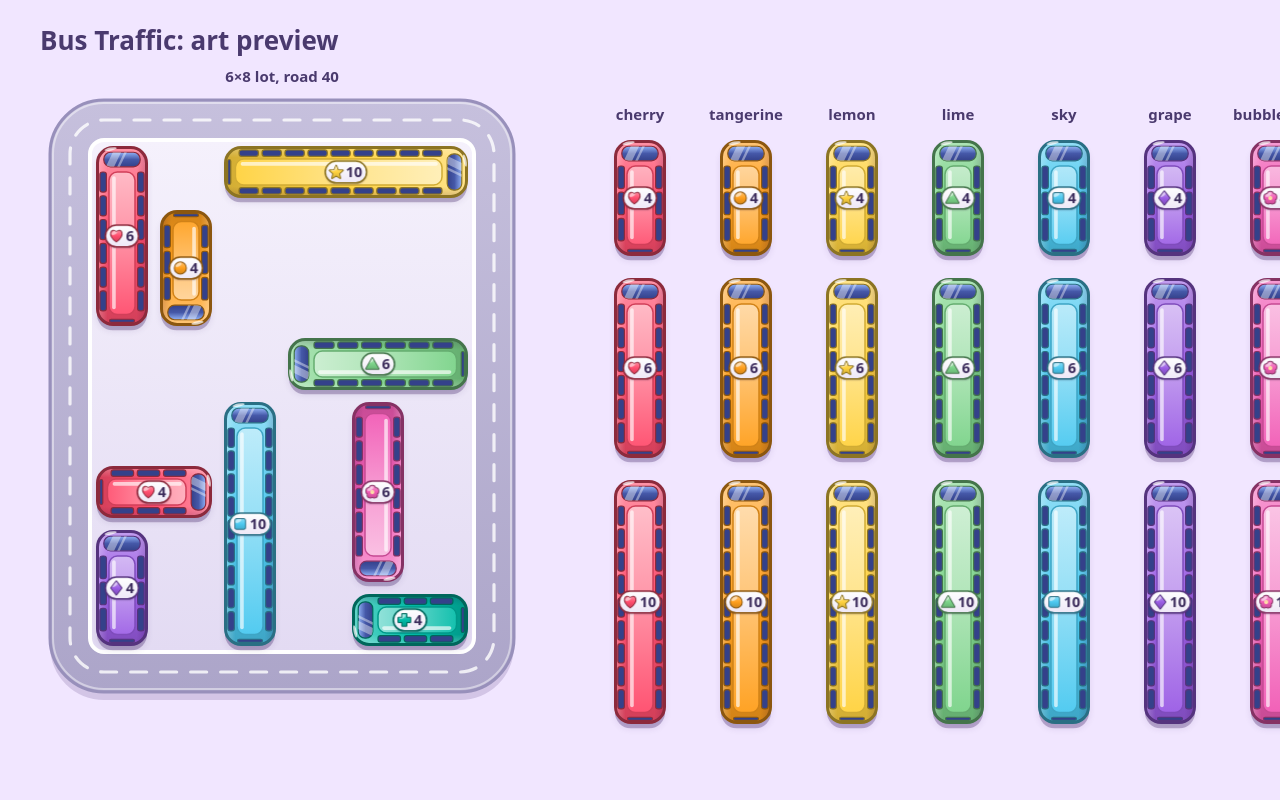
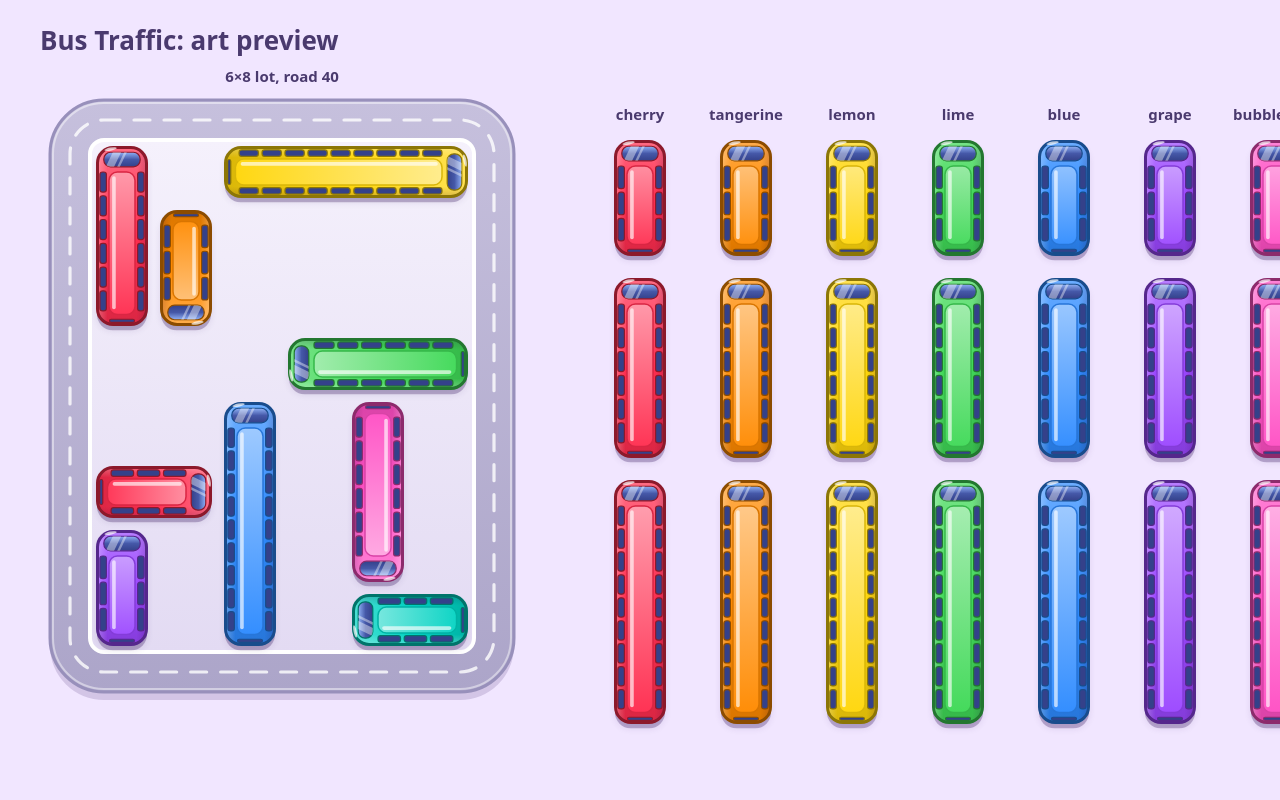
Before and after one commit to mitchellwaite/busTrafficGame, a website: page art-preview.html in a window 1280 px wide. Shown: the top 800 px of the page. Drawn offline with Linux system fonts and the light colour scheme; animation ran at ten frames a second.

Commit message:
Brighter colours, no symbols, bigger passengers, brown
- Colour alone tells buses and passengers apart: symbols are gone, parked
  buses show only the seats left, and the palette is brighter with hues
  spread further apart.
- New ninth colour, chocolate brown; each level still uses up to 8.
- The loop track is wider with thin soft-grey walls and no candy-stripe
  rims, so passengers are drawn ~70% bigger (r 16 -> 27). The loop is
  wider too; spots and lot move down 18 px to keep the bus lane clear.

Co-Authored-By: Claude Opus 5.5 <noreply@anthropic.com>

```diff
--- a/art-preview.html
+++ b/art-preview.html
@@ -19,8 +19,8 @@
 </div>
 <script type="module">
 import {
-  PALETTE, drawLot, drawLoop, loopPoint, drawSpot, drawBus,
-  drawPeep, drawSymbol, drawSparkle, drawCoin, coinDataURL,
+  PALETTE, drawLot, drawLoop, loopPoint, drawSpot, drawBus, drawBadge,
+  drawPeep, drawSparkle, drawCoin, coinDataURL,
 } from './src/art.js';
 
 const W = 1480, H = 1840, CELL = 64;
@@ -32,7 +32,6 @@ document.getElementById('coin48').src = coinDataURL(48);
 document.getElementById('coin96').src = coinDataURL(96);
 
 const rad = (d) => (d * Math.PI) / 180;
-const SEATS = { 2: 4, 3: 6, 4: 10 };
 const DIRS = { up: [0, -1, 0], right: [1, 0, 90], down: [0, 1, 180], left: [-1, 0, 270] };
 function label(s, x, y, size = 15, align = 'center') {
   ctx.font = `700 ${size}px system-ui, sans-serif`;
@@ -47,8 +46,8 @@ const lotBuses = [ // nose col, nose row, dir, cells, colour
   [2, 4, 'up', 4, 4], [0, 6, 'up', 2, 5], [4, 6, 'down', 3, 6], [4, 7, 'left', 2, 7], [1, 5, 'right', 2, 0],
 ];
 const spots = ['vip', 'open', 'open', 'open', 'open', 'locked', 'locked', 'locked'];
-const parked = [[0, 0, 3, '12/20'], [1, 4, 2, '3/10'], [2, 2, 4, '40/40'], [3, 7, 3, '0/20']]; // spot, colour, cells, label
-const loop = { x: 100, y: 1290, w: 640, h: 260 }, TRACK = 46, PEEP_R = 16;
+const parked = [[0, 0, 3, 8], [1, 4, 2, 3], [2, 2, 4, ''], [3, 7, 3, 10]]; // spot, colour, cells, seats left ('' = full)
+const loop = { x: 100, y: 1290, w: 640, h: 260 }, TRACK = 62, PEEP_R = 27;
 const peeps = Array.from({ length: 50 }, (_, i) => ({ ...loopPoint(loop, i / 50), c: (i * 5 + (i >> 2)) % 8 }))
   .sort((a, b) => a.y - b.y); // lower peeps overlap upper ones
 
@@ -63,7 +62,7 @@ function draw(time) {
   for (const [c, r, dir, n, color] of lotBuses) {
     const [dx, dy, deg] = DIRS[dir];
     drawBus(ctx, lot.x + (c + 0.5 - (dx * (n - 1)) / 2) * CELL, lot.y + (r + 0.5 - (dy * (n - 1)) / 2) * CELL,
-      CELL - 12, n * CELL - 12, rad(deg), color, SEATS[n]);
+      CELL - 12, n * CELL - 12, rad(deg), color);
   }
 
   PALETTE.forEach((p, i) => {
@@ -72,37 +71,40 @@ function draw(time) {
     let y = 140;
     for (const n of [2, 3, 4]) {
       const len = n * CELL - 12;
-      drawBus(ctx, x, y + len / 2, CELL - 12, len, 0, i, SEATS[n]);
+      drawBus(ctx, x, y + len / 2, CELL - 12, len, 0, i);
       y += len + 22;
     }
   });
 
   const ay = 900;
   [[0, 0], [90, 1], [180, 2], [270, 3], [30, 4]].forEach(([deg, c], i) => {
-    drawBus(ctx, 120 + i * 220, ay, 52, 180, rad(deg), c, 20);
+    drawBus(ctx, 120 + i * 220, ay, 52, 180, rad(deg), c);
     label(deg + '°', 120 + i * 220, ay + 120);
   });
-  drawBus(ctx, 1220, ay, 52, 180, time * 0.8, 5, 20);
+  drawBus(ctx, 1220, ay, 52, 180, time * 0.8, 5);
   label('spinning', 1220, ay + 120);
-  drawBus(ctx, 1390, ay, 30, 76, -time * 1.3, 6, '12/20');
+  drawBus(ctx, 1390, ay, 30, 76, -time * 1.3, 6);
 
   label('Spots (VIP, 4 open, 3 locked) with parked buses w=36', 60, 1050, 15, 'left');
   spots.forEach((t, i) => drawSpot(ctx, 60 + i * 84, 1070, 76, 112, t));
-  for (const [i, c, n, text] of parked) drawBus(ctx, 60 + i * 84 + 38, 1126, 36, { 2: 64, 3: 84, 4: 100 }[n], 0, c, text);
+  for (const [i, c, n, text] of parked) {
+    drawBus(ctx, 60 + i * 84 + 38, 1126, 36, { 2: 64, 3: 84, 4: 100 }[n], 0, c);
+    drawBadge(ctx, 60 + i * 84 + 38, 1126, 64, c, text);
+  }
   label('w=24 parked-size', 1010, 1050, 15, 'left');
   [[0, 2, 0], [0, 3, 1], [0, 4, 2], [90, 3, 3], [90, 2, 6]].forEach(([deg, n, c], i) =>
-    drawBus(ctx, 1030 + i * 84, 1126, 24, n * 20, rad(deg), c, '12/20'));
+    drawBus(ctx, 1030 + i * 84, 1126, 24, n * 20, rad(deg), c));
 
-  label('Loop 640×260, track 46, 50 peeps r=16', loop.x + loop.w / 2, 1240);
+  label('Loop 640×260, track 62, 50 peeps r=27', loop.x + loop.w / 2, 1240);
   drawLoop(ctx, loop, TRACK);
   for (const p of peeps) drawPeep(ctx, p.x, p.y, PEEP_R, p.c);
 
   PALETTE.forEach((p, i) => {
     const x = 860 + i * 78;
-    drawSymbol(ctx, x, 1300, 22, i);
-    label(p.symbol, x, 1345, 13);
-    drawPeep(ctx, x, 1420, 30, i);
-    drawSymbol(ctx, x, 1490, 9, i);
+    label(p.name, x, 1300, 13);
+    drawPeep(ctx, x, 1360, 30, i);
+    drawPeep(ctx, x, 1440, 24, i);
+    drawBus(ctx, x, 1530, 48, 82, 0, i, 2);
   });
 
   label('Sparkle t = 0, .25, .5, .75, 1', 60, 1640, 15, 'left');
--- a/src/art.js
+++ b/src/art.js
@@ -1,15 +1,17 @@
 // Candy-style procedural art (PLAN.md §8). Pure Canvas 2D, no game state.
 // Touches `document` only inside draw calls, never at import time.
 
+// Colour alone tells passengers and buses apart, so the hues are saturated and spread around the wheel.
 export const PALETTE = [
-  { name: 'cherry', hex: '#FF4D6D', symbol: 'heart' },
-  { name: 'tangerine', hex: '#FF9F1C', symbol: 'circle' },
-  { name: 'lemon', hex: '#FFD23F', symbol: 'star' },
-  { name: 'lime', hex: '#7BD389', symbol: 'triangle' },
-  { name: 'sky', hex: '#4CC9F0', symbol: 'square' },
-  { name: 'grape', hex: '#9B5DE5', symbol: 'diamond' },
-  { name: 'bubblegum', hex: '#F15BB5', symbol: 'flower' },
-  { name: 'teal', hex: '#00BBA7', symbol: 'cross' },
+  { name: 'cherry', hex: '#FF2D4F' },
+  { name: 'tangerine', hex: '#FF8A00' },
+  { name: 'lemon', hex: '#FFD60A' },
+  { name: 'lime', hex: '#3FD957' },
+  { name: 'blue', hex: '#2E8BFF' },
+  { name: 'grape', hex: '#9B47FF' },
+  { name: 'bubblegum', hex: '#FF4FC4' },
+  { name: 'teal', hex: '#00D2C2' },
+  { name: 'chocolate', hex: '#9A5A2C' }, // darker than tangerine so the two don't mix up
 ];
 
 const TAU = Math.PI * 2;
@@ -24,7 +26,7 @@ function mix(hex, t) {
   return `rgb(${c(n >> 16)},${c((n >> 8) & 255)},${c(n & 255)})`;
 }
 const TONES = PALETTE.map(({ hex }) => ({
-  hi: mix(hex, 0.7), light: mix(hex, 0.4), base: hex, dark: mix(hex, -0.18), line: mix(hex, -0.45),
+  hi: mix(hex, 0.6), light: mix(hex, 0.3), base: hex, dark: mix(hex, -0.15), line: mix(hex, -0.45),
 }));
 
 // Rounded-rect subpath (no beginPath, so several can share one fill).
@@ -94,68 +96,14 @@ function layer(ctx, slot, key, make) {
   blit(ctx, sp);
 }
 
-// ---------- symbols ----------
-
-function symbolPath(g, kind, r) {
+// Five-point star subpath, centred.
+function starPath(g, r) {
   g.beginPath();
-  if (kind === 'heart') {
-    g.moveTo(0, r * 0.82);
-    g.bezierCurveTo(-r * 1.35, -r * 0.15, -r * 0.75, -r * 1.3, 0, -r * 0.58);
-    g.bezierCurveTo(r * 0.75, -r * 1.3, r * 1.35, -r * 0.15, 0, r * 0.82);
-  } else if (kind === 'circle') g.arc(0, 0, r * 0.85, 0, TAU);
-  else if (kind === 'star') {
-    for (let i = 0; i < 10; i++) {
-      const a = (i * Math.PI) / 5 - Math.PI / 2, d = i % 2 ? r * 0.46 : r * 1.05;
-      g.lineTo(Math.cos(a) * d, Math.sin(a) * d + r * 0.08);
-    }
-  } else if (kind === 'triangle') {
-    g.moveTo(0, -r * 0.9);
-    g.lineTo(r * 0.95, r * 0.75);
-    g.lineTo(-r * 0.95, r * 0.75);
-  } else if (kind === 'square') rr(g, -r * 0.74, -r * 0.74, r * 1.48, r * 1.48, r * 0.2);
-  else if (kind === 'diamond') {
-    g.moveTo(0, -r);
-    g.lineTo(r * 0.78, 0);
-    g.lineTo(0, r);
-    g.lineTo(-r * 0.78, 0);
-  } else if (kind === 'flower') {
-    for (let i = 0; i < 5; i++) {
-      const a = (i * TAU) / 5 - Math.PI / 2, px = Math.cos(a) * r * 0.5, py = Math.sin(a) * r * 0.5;
-      g.moveTo(px + r * 0.44, py);
-      g.arc(px, py, r * 0.44, 0, TAU);
-    }
-  } else if (kind === 'cross') {
-    const a = r * 0.32, b = r * 0.9;
-    [[-a, -b], [a, -b], [a, -a], [b, -a], [b, a], [a, a], [a, b], [-a, b], [-a, a], [-b, a], [-b, -a], [-a, -a]]
-      .forEach(([px, py]) => g.lineTo(px, py));
+  for (let i = 0; i < 10; i++) {
+    const a = (i * Math.PI) / 5 - Math.PI / 2, d = i % 2 ? r * 0.46 : r * 1.05;
+    g.lineTo(Math.cos(a) * d, Math.sin(a) * d + r * 0.08);
   }
   g.closePath();
-}
-
-// Outline is stroked first at double width so the fill hides its inner half (clean union for the flower).
-export function drawSymbol(ctx, x, y, r, color) {
-  const T = TONES[color], kind = PALETTE[color].symbol;
-  ctx.save();
-  ctx.translate(x, y);
-  ctx.lineJoin = 'round';
-  symbolPath(ctx, kind, r);
-  ctx.lineWidth = r * 0.3;
-  ctx.strokeStyle = T.line;
-  ctx.stroke();
-  ctx.fillStyle = vgrad(ctx, -r, r, T.light, T.base, T.dark);
-  ctx.fill();
-  ctx.clip();
-  if (kind === 'flower') {
-    ctx.beginPath();
-    ctx.arc(0, 0, r * 0.3, 0, TAU);
-    ctx.fillStyle = '#FFF1A6';
-    ctx.fill();
-  }
-  ctx.beginPath();
-  ctx.ellipse(-r * 0.3, -r * 0.5, r * 0.5, r * 0.26, -0.5, 0, TAU);
-  ctx.fillStyle = 'rgba(255,255,255,0.55)';
-  ctx.fill();
-  ctx.restore();
 }
 
 // ---------- buses ----------
@@ -242,27 +190,17 @@ function busBody(W, L, T, n) {
   }];
 }
 
-// Upright badge sized to fit a ~W×W square, so it stays inside the bus at any angle.
+// Upright number badge sized to fit a ~W×W square: a white disc (a pill for two digits) with the colour's outline.
 function badge(mctx, W, color, label) {
   mctx.font = `800 100px ${FONT}`;
-  const k = label ? mctx.measureText(label).width / 100 : 0, max = W * 0.88;
-  let h = W * 0.42, f = h * 0.66, sr = h * 0.3, pad = h * 0.2, gap = h * 0.14;
-  let bw = label ? 2 * pad + 2 * sr + gap + k * f : h, bh = h, stacked = false;
-  if (bw > max) { // long labels like "12/20": symbol above text
-    stacked = true;
-    f = Math.min(W * 0.3, (max - W * 0.12) / k);
-    sr = W * 0.13;
-    bw = Math.max(2 * sr, k * f) + W * 0.12;
-    bh = W * 0.1 + 2 * sr + f * 0.95;
-  }
-  const m = 3;
-  return [-bw / 2 - m, -bh / 2 - m, bw + 2 * m, bh + 2 * m, (g, s) => {
+  const h = W * 0.5, f = h * 0.72, bw = Math.max(h, (mctx.measureText(label).width / 100) * f + h * 0.45), m = 3;
+  return [-bw / 2 - m, -h / 2 - m, bw + 2 * m, h + 2 * m, (g, s) => {
     g.beginPath();
-    rr(g, -bw / 2, -bh / 2, bw, bh, stacked ? W * 0.14 : bh / 2);
+    rr(g, -bw / 2, -h / 2, bw, h, h / 2);
     g.shadowColor = 'rgba(40,20,70,0.35)';
     g.shadowBlur = 2 * s;
     g.shadowOffsetY = s;
-    g.fillStyle = vgrad(g, -bh / 2, bh / 2, '#FFFFFF', '#EEE8F7');
+    g.fillStyle = vgrad(g, -h / 2, h / 2, '#FFFFFF', '#EEE8F7');
     g.fill();
     g.shadowColor = 'transparent';
     g.lineWidth = Math.max(1, W * 0.03);
@@ -272,15 +210,7 @@ function badge(mctx, W, color, label) {
     g.textAlign = 'center';
     g.textBaseline = 'middle';
     g.fillStyle = INK;
-    if (stacked) {
-      drawSymbol(g, 0, -bh / 2 + W * 0.05 + sr, sr, color);
-      g.fillText(label, 0, bh / 2 - W * 0.05 - f * 0.42);
-    } else if (!label) drawSymbol(g, 0, 0, sr * 1.2, color);
-    else {
-      const x0 = -bw / 2 + pad + sr;
-      drawSymbol(g, x0, 0, sr, color);
-      g.fillText(label, x0 + sr + gap + (k * f) / 2, f * 0.05);
-    }
+    g.fillText(label, 0, f * 0.05);
   }];
 }
 
@@ -303,10 +233,10 @@ function busTurned(W, L, T, q, n) {
 
 // windows = side windows per side; the game passes the bus's length in units (1, 2 or 3) so a bus keeps the same
 // windows when it shrinks from the lot into a spot. Left out, it is worked out from the proportions.
-export function drawBus(ctx, x, y, w, len, angle, color, label, windows) {
+export function drawBus(ctx, x, y, w, len, angle, color, windows) {
   const W = Math.max(4, Math.round(w)), L = Math.max(4, Math.round(len)), T = TONES[color];
   const n = windows ?? Math.max(1, Math.round((L - W * 0.72) / (W * 0.46)));
-  const text = label == null ? '' : String(label), q = Math.round(angle / (Math.PI / 2));
+  const q = Math.round(angle / (Math.PI / 2));
   ctx.save();
   ctx.translate(x, y);
   // Rotated drawImage is ~15× slower than an axis-aligned one (measured), and most buses sit at 0/90/180/270.
@@ -322,16 +252,13 @@ export function drawBus(ctx, x, y, w, len, angle, color, label, windows) {
     sprite(ctx, `bb${color},${W},${L},${n}`, () => busBody(W, L, T, n));
     ctx.restore();
   }
-  // label null: no badge. On short buses, nudge the badge toward the rear so the windscreen (the facing) stays clear.
-  const back = L < 1.5 * W ? W * 0.12 : 0;
-  ctx.translate(-Math.sin(angle) * back, Math.cos(angle) * back);
-  if (label !== null) sprite(ctx, `bg${color},${W},${text}`, () => badge(ctx, W, color, text));
   ctx.restore();
 }
 
-// A bus badge on its own, sized for a size × size square: symbol plus label, or the symbol alone.
+// A number badge (seats still to fill), sized for a size × size square; an empty label draws nothing.
 export function drawBadge(ctx, x, y, size, color, label) {
   const W = Math.max(4, Math.round(size)), text = String(label);
+  if (!text) return;
   ctx.save();
   ctx.translate(x, y);
   sprite(ctx, `bg${color},${W},${text}`, () => badge(ctx, W, color, text));
@@ -366,15 +293,6 @@ function peep(r, color) {
     g.ellipse(-r * 0.4, r * 0.18, r * 0.08, r * 0.24, 0.2, 0, TAU);
     g.fillStyle = 'rgba(255,255,255,0.45)';
     g.fill();
-    // belly symbol: white with the colour's outline, readable on every colour
-    g.save();
-    g.translate(0, r * 0.42);
-    symbolPath(g, PALETTE[color].symbol, r * 0.3);
-    g.lineWidth = r * 0.12;
-    g.stroke();
-    g.fillStyle = '#fff';
-    g.fill();
-    g.restore();
     // head
     g.beginPath();
     g.arc(0, -r * 0.54, r * 0.42, 0, TAU);
@@ -460,13 +378,13 @@ function stadium(g, x, y, w, h) {
   g.closePath();
 }
 
-const WALL = ['#6A3DB0', '#8E5BD8', '#BE9BF7']; // outline, base, light stripe
+const WALL = ['#A29FB1', '#C9C6D4', '#E8E6EE'], WALL_K = 0.13; // soft grey: outline, base, light stripe; thickness × track
 
 // The loop: a jelly track walled on both edges, a gold-posted gate in the outer wall at bottom centre
 // (where passengers leave to board), and a walled feeder path per entry in `feeders`
 // (polylines from off-screen that end on the track centreline).
 export function drawLoop(ctx, rect, track, feeders = []) {
-  const { x, y, w, h } = rect, p = track / 2 + track * 0.26 + 8;
+  const { x, y, w, h } = rect, p = track / 2 + track * WALL_K + 8;
   let x0 = x - p, y0 = y - p, x1 = x + w + p, y1 = y + h + p + 8;
   for (const [fx, fy] of feeders.flat()) {
     x0 = Math.min(x0, fx - p); y0 = Math.min(y0, fy - p); x1 = Math.max(x1, fx + p); y1 = Math.max(y1, fy + p + 8);
@@ -475,10 +393,10 @@ export function drawLoop(ctx, rect, track, feeders = []) {
 }
 
 function loopArt(ctx, rect, track, feeders) {
-  const { x, y, w, h } = rect, e = Math.max(3, track * 0.15), jelly = track - 2 * e, wall = track * 0.26;
+  const { x, y, w, h } = rect, wall = track * WALL_K;
   const ring = (d) => stadium(ctx, x - d, y - d, w + 2 * d, h + 2 * d);
   ctx.save();
-  for (const f of feeders) feederArt(ctx, f, track, e, wall);
+  for (const f of feeders) feederArt(ctx, f, track, wall);
   // soft shadow: two wide translucent strokes, shifted down
   ring(0);
   ctx.translate(0, 6);
@@ -500,43 +418,25 @@ function loopArt(ctx, rect, track, feeders) {
       ctx.stroke();
     });
   }
-  // candy-stripe rims: white, then pink dashes sized to tile the ring with no seam
-  for (const d of [track / 2 - e / 2, e / 2 - track / 2]) {
-    ring(d);
-    ctx.lineWidth = e;
-    ctx.strokeStyle = '#FFFFFF';
-    ctx.stroke();
-    const P = 2 * (w - h) + Math.PI * (h + 2 * d), n = Math.max(1, Math.round(P / (e * 2.6)));
-    ctx.setLineDash([P / n / 2, P / n / 2]);
-    ctx.strokeStyle = '#FF7AAE';
-    ctx.stroke();
-    ctx.setLineDash([]);
-  }
   // jelly band: base, soft core, gloss line toward the outer edge
   ring(0);
-  ctx.lineWidth = jelly;
+  ctx.lineWidth = track;
   ctx.strokeStyle = '#A9EBDD';
   ctx.stroke();
-  ctx.lineWidth = jelly * 0.55;
+  ctx.lineWidth = track * 0.55;
   ctx.strokeStyle = 'rgba(255,255,255,0.35)';
   ctx.stroke();
-  ring(jelly * 0.3);
+  ring(track * 0.3);
   ctx.lineWidth = Math.max(1.5, track * 0.06);
   ctx.strokeStyle = 'rgba(255,255,255,0.75)';
   ctx.stroke();
-  ctx.lineWidth = 1.5;
-  ctx.strokeStyle = '#E0558E';
-  for (const d of [track / 2, -track / 2, jelly / 2, -jelly / 2]) {
-    ring(d);
-    ctx.stroke();
-  }
   // Openings in the outer rim and wall. Local frame: +x points out of the loop, the rect spans rim to wall.
   const open = (px, py, out, hw, fill) => {
     ctx.save();
     ctx.translate(px, py);
     ctx.rotate(out);
     ctx.beginPath();
-    ctx.rect(track / 2 - e - 4, -hw, e + wall + 9, 2 * hw);
+    ctx.rect(track / 2 - 4, -hw, wall + 9, 2 * hw);
     fill();
     ctx.restore();
   };
@@ -547,7 +447,7 @@ function loopArt(ctx, rect, track, feeders) {
       ctx.clip();
       ctx.rotate(-Math.atan2(ay - by, ax - bx));
       ctx.translate(-bx, -by);
-      feederArt(ctx, f, track, e, wall);
+      feederArt(ctx, f, track, wall);
     });
   }
   // the gate at bottom centre, with gold posts
@@ -557,14 +457,14 @@ function loopArt(ctx, rect, track, feeders) {
   ctx.globalCompositeOperation = 'source-over';
   for (const px of [gx - hw, gx + hw]) {
     ctx.beginPath();
-    ctx.arc(px, wy, wall * 0.8, 0, TAU);
+    ctx.arc(px, wy, wall * 1.4, 0, TAU);
     ctx.fillStyle = '#FFC233';
     ctx.fill();
     ctx.lineWidth = 2;
     ctx.strokeStyle = '#C17C00';
     ctx.stroke();
     ctx.beginPath();
-    ctx.arc(px - wall * 0.25, wy - wall * 0.25, wall * 0.3, 0, TAU);
+    ctx.arc(px - wall * 0.45, wy - wall * 0.45, wall * 0.5, 0, TAU);
     ctx.fillStyle = '#FFF3A6';
     ctx.fill();
   }
@@ -572,8 +472,7 @@ function loopArt(ctx, rect, track, feeders) {
 }
 
 // A walled feeder path along a polyline, drawn as stacked strokes so it matches the loop's layers.
-function feederArt(ctx, pts, track, e, wall) {
-  const jelly = track - 2 * e;
+function feederArt(ctx, pts, track, wall) {
   ctx.save();
   ctx.beginPath();
   pts.forEach(([px, py], i) => (i ? ctx.lineTo(px, py) : ctx.moveTo(px, py)));
@@ -583,14 +482,12 @@ function feederArt(ctx, pts, track, e, wall) {
   ctx.strokeStyle = SHADOW + '0.08)';
   ctx.stroke();
   ctx.translate(0, -6);
-  // wall (light stripe = base, light, base bands), outlined rims, jelly
+  // wall (light stripe = base, light, base bands), jelly
   const layers = [
     [track + 2 * wall + 3, WALL[0]], [track + 2 * wall, WALL[1]], [track + wall * 1.4, WALL[2]], [track + wall * 0.6, WALL[1]],
-    [track + 3, '#E0558E'], [track, '#FFFFFF'], [track, '#FF7AAE', [e * 1.3, e * 1.3]],
-    [jelly + 3, '#E0558E'], [jelly, '#A9EBDD'], [jelly * 0.55, 'rgba(255,255,255,0.35)'],
+    [track, '#A9EBDD'], [track * 0.55, 'rgba(255,255,255,0.35)'],
   ];
-  for (const [lw, c, dash] of layers) {
-    ctx.setLineDash(dash || []);
+  for (const [lw, c] of layers) {
     ctx.lineWidth = lw;
     ctx.strokeStyle = c;
     ctx.stroke();
@@ -659,7 +556,7 @@ function spotArt(ctx, x, y, w, h, type) {
   if (type === 'vip') {
     ctx.save();
     ctx.translate(cx, cy - m * 0.14);
-    symbolPath(ctx, 'star', m * 0.24);
+    starPath(ctx, m * 0.24);
     ctx.lineWidth = m * 0.07;
     ctx.strokeStyle = line;
     ctx.stroke();
@@ -776,7 +673,7 @@ export function drawCoin(ctx, x, y, r) {
   ctx.lineWidth = lw * 0.7;
   ctx.strokeStyle = 'rgba(168,100,0,0.55)';
   ctx.stroke();
-  symbolPath(ctx, 'star', r * 0.42);
+  starPath(ctx, r * 0.42);
   ctx.lineWidth = r * 0.1;
   ctx.strokeStyle = '#C07A00';
   ctx.stroke();
--- a/src/config.js
+++ b/src/config.js
@@ -6,7 +6,7 @@ export const BUS_PAD = 0.16
 export const SPOTS = ['vip', 'open', 'open', 'open', 'open', 'locked', 'locked', 'locked']
 export const LOOP_CAPACITY = 30
 export const COSTS = { vip: 25, spot: 50, fill: 75 } // coins per power-up use; an unlocked spot lasts for the current level only
-export const MAX_COLORS = 8
+export const MAX_COLORS = 9 // = PALETTE.length (art.js); each level picks its colours from all of them
 
 // Level parameters (PLAN.md §7). buses = [min, max]; sizes = pick list (repeat a size to weight it);
 // w × h = lot size in units (it grows with the bus count and the lot zooms out to fit the screen);
--- a/src/main.js
+++ b/src/main.js
@@ -20,7 +20,7 @@ icon.width = icon.height = 180
 const g = icon.getContext('2d')
 g.fillStyle = '#FFE3F0'
 g.fillRect(0, 0, 180, 180)
-drawBus(g, 90, 88, 66, 150, 0, 0, '')
+drawBus(g, 90, 88, 66, 150, 0, 0)
 $('icon').href = icon.toDataURL()
 
 const coins = () => ($('coinNum').textContent = progress.coins)
--- a/style.css
+++ b/style.css
@@ -126,7 +126,7 @@ body { font-family: var(--font); color: var(--ink); }
 }
 /* message area inside the loop */
 #msg {
-  position: absolute; left: 170px; right: 170px; top: 172px; height: 130px;
+  position: absolute; left: 170px; right: 170px; top: 178px; height: 126px;
   display: flex; flex-direction: column; align-items: center; justify-content: center; gap: 10px;
   text-align: center; font-weight: 800;
 }
```
Also changed, not shown: PLAN.md (+21 -22 lines), src/game.js (+10 -10 lines), README.md.
